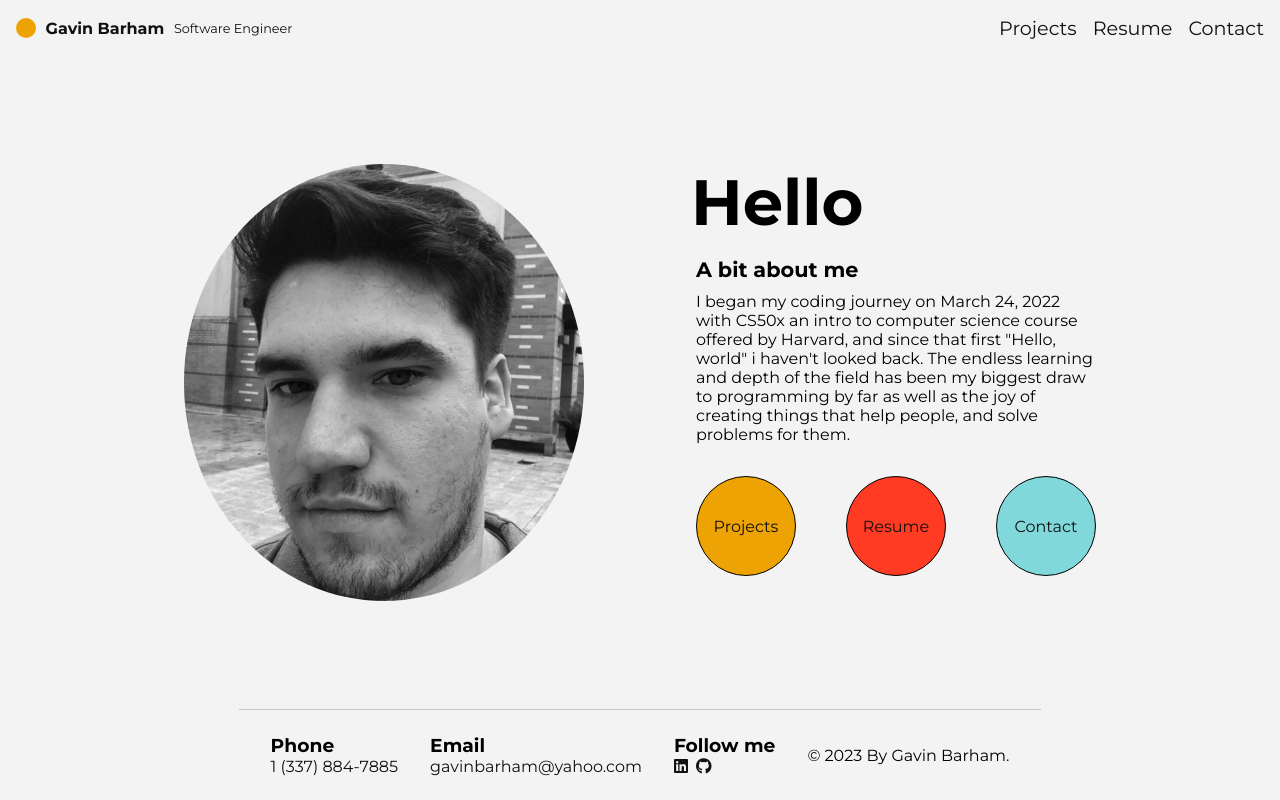
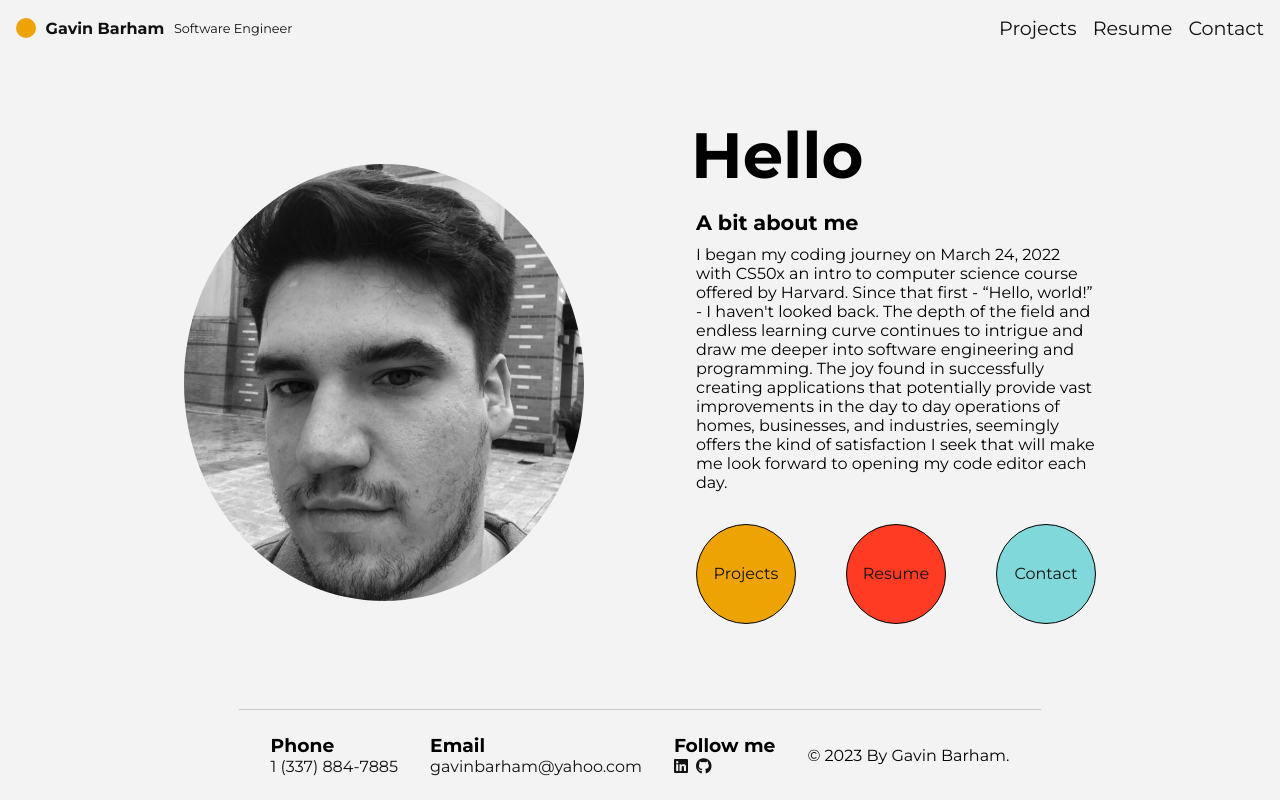
Before and after one commit to Gavin-Barham/dev-portfolio, a React (Vite) app: page / in a window 1280 px wide. Built offline with nearby package versions, Linux system fonts and the light colour scheme.

Commit message:
update about me section

```diff
--- a/src/components/Main/Main.jsx
+++ b/src/components/Main/Main.jsx
@@ -12,7 +12,7 @@ export default function Main() {
                         <h1 className={style.large_text}>Hello</h1>
                         <h3 className={style.title}>A bit about me</h3>
                         <p>
-                            I began my coding journey on March 24, 2022 with CS50x an intro to computer science course offered by Harvard, and since that first "Hello, world" i haven't looked back. The endless learning and depth of the field has been my biggest draw to programming by far as well as the joy of creating things that help people, and solve problems for them.
+                            I began my coding journey on March 24, 2022 with CS50x an intro to computer science course offered by Harvard. Since that first - “Hello, world!” - I haven't looked back. The depth of the field and endless learning curve continues to intrigue and draw me deeper into software engineering and programming. The joy found in successfully creating applications that potentially provide vast improvements in the day to day operations of homes, businesses, and industries, seemingly offers the kind of satisfaction I seek that will make me look forward to opening my code editor each day.
                         </p>
                         <div className={style.btn_container}>
                             <div>
```
